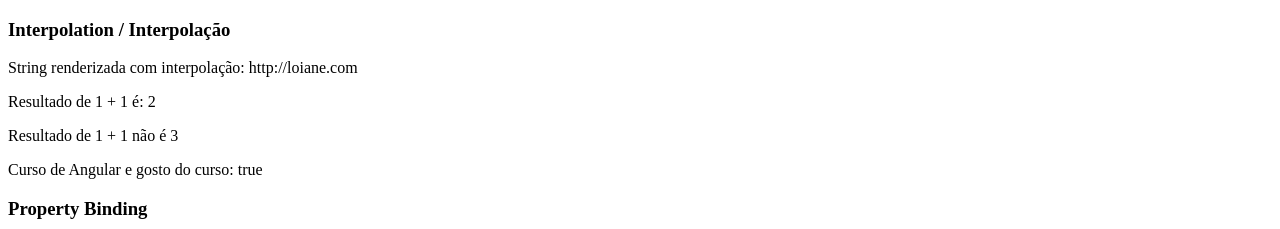
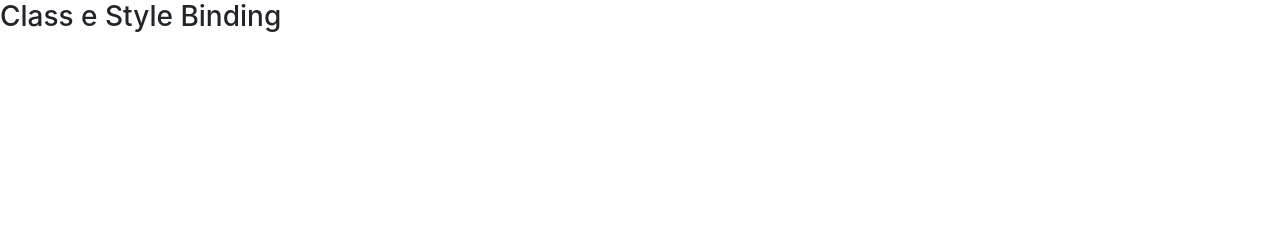
Before and after one commit to AgnisElouise/Curso-Angular2, an Angular app in the folder data-binding/: page / in a window 1280 px wide. Shown: the top 229 px of the page. Built offline with nearby package versions, Linux system fonts and the light colour scheme.

Commit message:
adicionando bootstrap

```diff
--- a/data-binding/angular.json
+++ b/data-binding/angular.json
@@ -23,6 +23,7 @@
               "src/assets"
             ],
             "styles": [
+              "./node_modules/bootstrap/dist/css/bootstrap.min.css",
               "src/styles.css"
             ],
             "scripts": [],
--- a/data-binding/package.json
+++ b/data-binding/package.json
@@ -19,7 +19,9 @@
     "@angular/platform-browser": "~7.2.0",
     "@angular/platform-browser-dynamic": "~7.2.0",
     "@angular/router": "~7.2.0",
+    "bootstrap": "^4.3.1",
     "core-js": "^2.5.4",
+    "ng2-bootstrap": "^1.6.3",
     "rxjs": "~6.3.3",
     "tslib": "^1.9.0",
     "zone.js": "~0.8.26"
--- a/data-binding/src/app/data-binding/data-binding.component.html
+++ b/data-binding/src/app/data-binding/data-binding.component.html
@@ -1,5 +1,5 @@
 <section class="property-binding">
-  <article>
+  <!--article>
     <h3>Interpolation / Interpolação</h3>
     <p>String renderizada com interpolação: {{ url }}</p>
     <p>Resultado de 1 + 1 é: {{ 1 + 1}}</p>
@@ -11,5 +11,12 @@
     <img src="{{ urlImagem }}" >
     <img [src]="urlImagem" >
     <img bind-src="urlImagem" >
+  </article-->
+  <article>
+    <h3>Class e Style Binding</h3>
+    <div>
+
+    </div>
+
   </article>
 </section>
```
Also changed, not shown: 1 other file (tests, documents, lock files or other folders).
